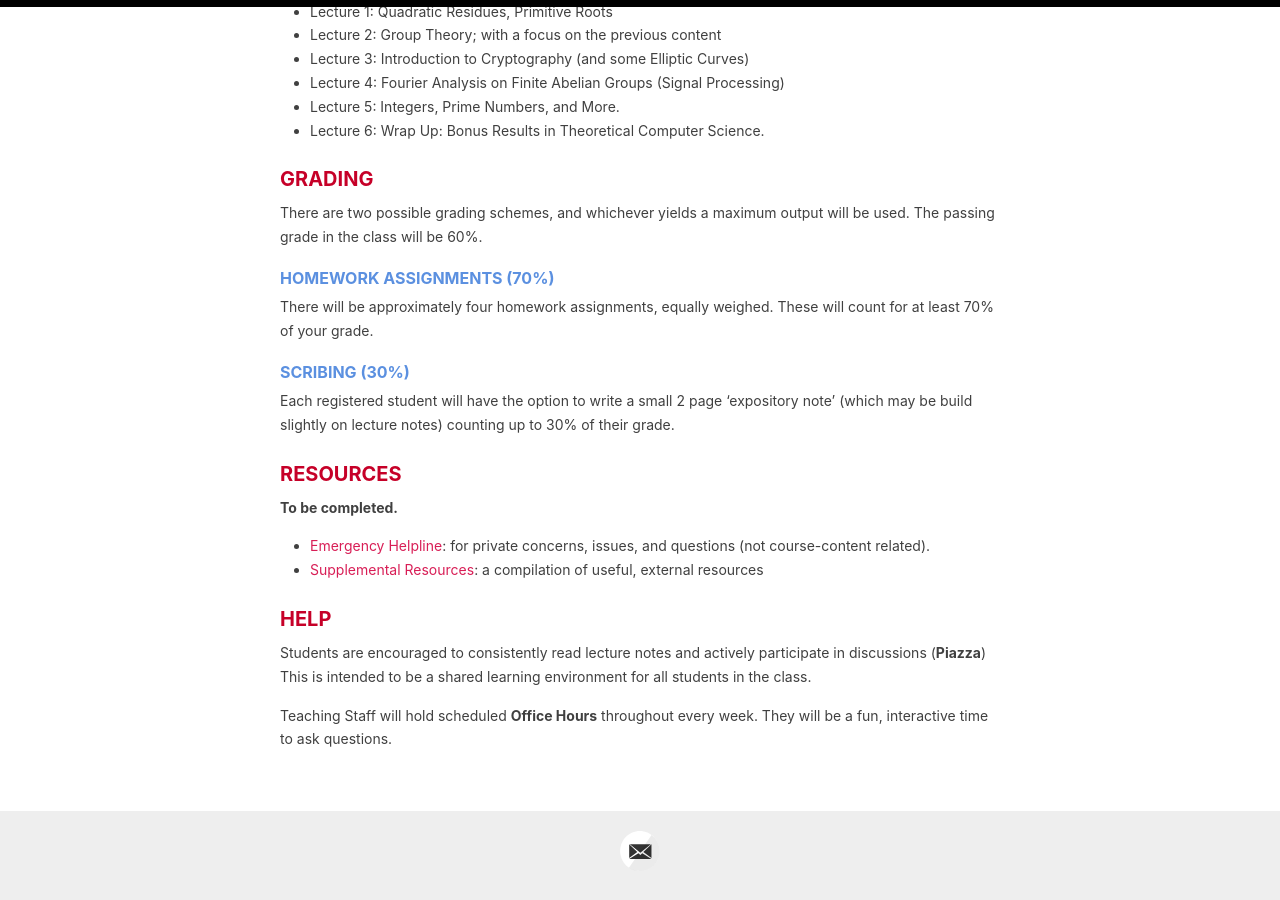
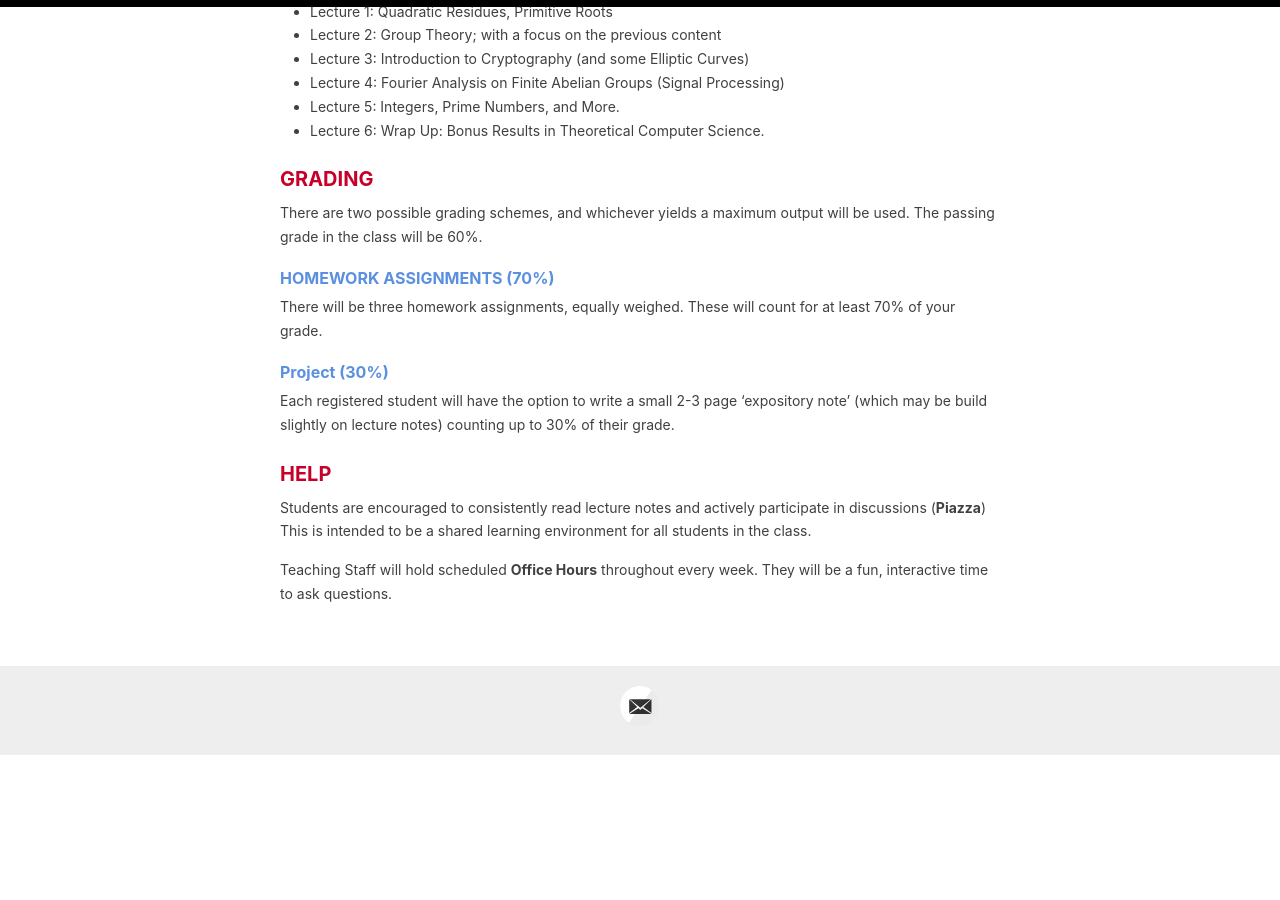
Before and after one commit to 6s096-iap24/6s096-iap24.github.io, a Jekyll site: the page built from _pages/syllabus.md, in a window 1280 px wide and 900 px high, scrolled down 1363 px. Built offline with Jekyll 4.4.1, drawn with Linux system fonts in a browser that asks for light colours; after the commit the page ends 2118 px from its top, so only the background shows below that.

Commit message:
updated syllabus, removed unnecessary pages

```diff
--- a/_pages/syllabus.md
+++ b/_pages/syllabus.md
@@ -51,15 +51,10 @@ We will have lectures on Tuesday, Wednesday, Thursday in building 34.303 from 10
 There are two possible grading schemes, and whichever yields a maximum output will be used. The passing grade in the class will be 60%.
 
 ### <font color="#5B90E0">HOMEWORK ASSIGNMENTS (70%)</font>
-There will be approximately four homework assignments, equally weighed. These will count for at least 70% of your grade.
+There will be three homework assignments, equally weighed. These will count for at least 70% of your grade.
 
-### <font color="#5B90E0">SCRIBING (30%)</font>
-Each registered student will have the option to write a small 2 page 'expository note' (which may be build slightly on lecture notes) counting up to 30% of their grade.
-
-## RESOURCES
-**To be completed.**
-- [Emergency Helpline](mailto:6.s096-iap24-staff@mit.edu): for private concerns, issues, and questions (not course-content related).
-- [Supplemental Resources](supplemental): a compilation of useful, external resources
+### <font color="#5B90E0">Project (30%)</font>
+Each registered student will have the option to write a small 2-3 page 'expository note' (which may be build slightly on lecture notes) counting up to 30% of their grade.
 
 ## HELP
 Students are encouraged to consistently read lecture notes and actively participate in discussions (**Piazza**) This is intended to be a shared learning environment for all students in the class.
```
Also changed, not shown: _pages/supplemental.md (deleted, +0 -91 lines).
